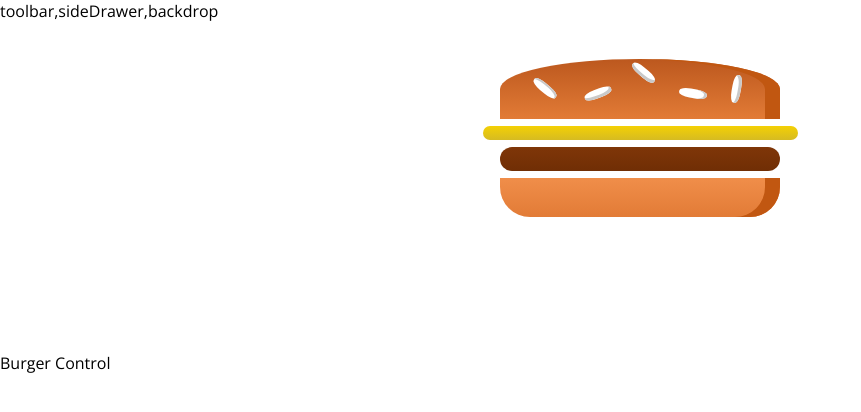
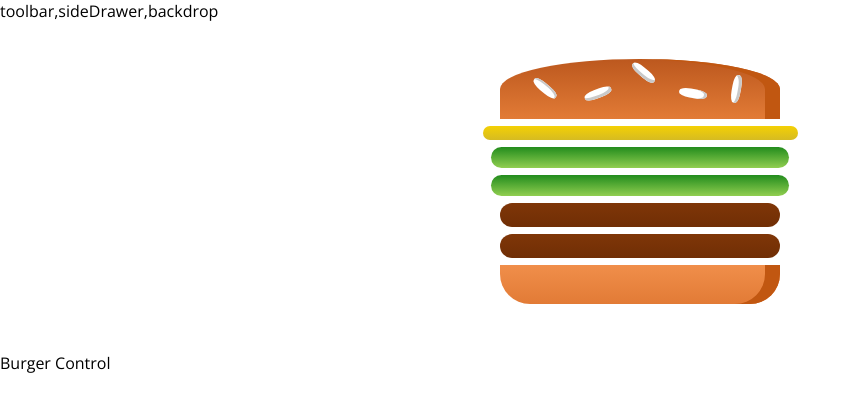
Before and after one commit to mandalashwini/burger-builder-app, a React app: page / in a window 1280 px wide. Shown: the top 412 px of the page, without its empty margins (0-861 px from the left). Built offline with nearby package versions, Linux system fonts and the light colour scheme.

Commit message:
ingredients added with state

```diff
--- a/src/components/Burger/Burger.js
+++ b/src/components/Burger/Burger.js
@@ -3,12 +3,23 @@ import classes from './Burger.css'
 import Burger_Ingredient from './Burger_ingredients/Burger_ingredients'
 
 const burger = (props) => {
+        const new_ingredients = Object.keys(props.ingredients)
+        const transformed_ingredients = new_ingredients.map(keys=>{
+            return [...Array(props.ingredients[keys])].map((_,i) =>{
+                return <Burger_Ingredient type={keys} key={keys+i}/>
+            })
+
+        })
+
+
+
+        console.log("------------new Ingredients------------",{new_ingredients})
+        console.log("------------Ingredients------------",{transformed_ingredients})
 
         return(
             <div className={classes.Burger}>
             <Burger_Ingredient type="bread-top"/>
-            <Burger_Ingredient type="cheese"/>
-            <Burger_Ingredient type="meat"/>
+            {transformed_ingredients}
             <Burger_Ingredient type="bread-bottom"/>
             </div>
         )
--- a/src/containers/BurgerBuilder/BurgerBuilder.js
+++ b/src/containers/BurgerBuilder/BurgerBuilder.js
@@ -3,10 +3,18 @@ import Aux from '../../hoc/Aux'
 import Burger from '../../components/Burger/Burger'
 
 class BurgerBuilder extends Component{
+    state = {
+        ingredients :{
+            cheese : 1,
+            salad :2,
+            meat : 2,
+            becon : 2
+        }
+    }
     render(){
         return(
             <Aux>
-            <Burger/>
+            <Burger ingredients={this.state.ingredients}/>
             <div>Burger Control</div>
             </Aux>
         )
```
